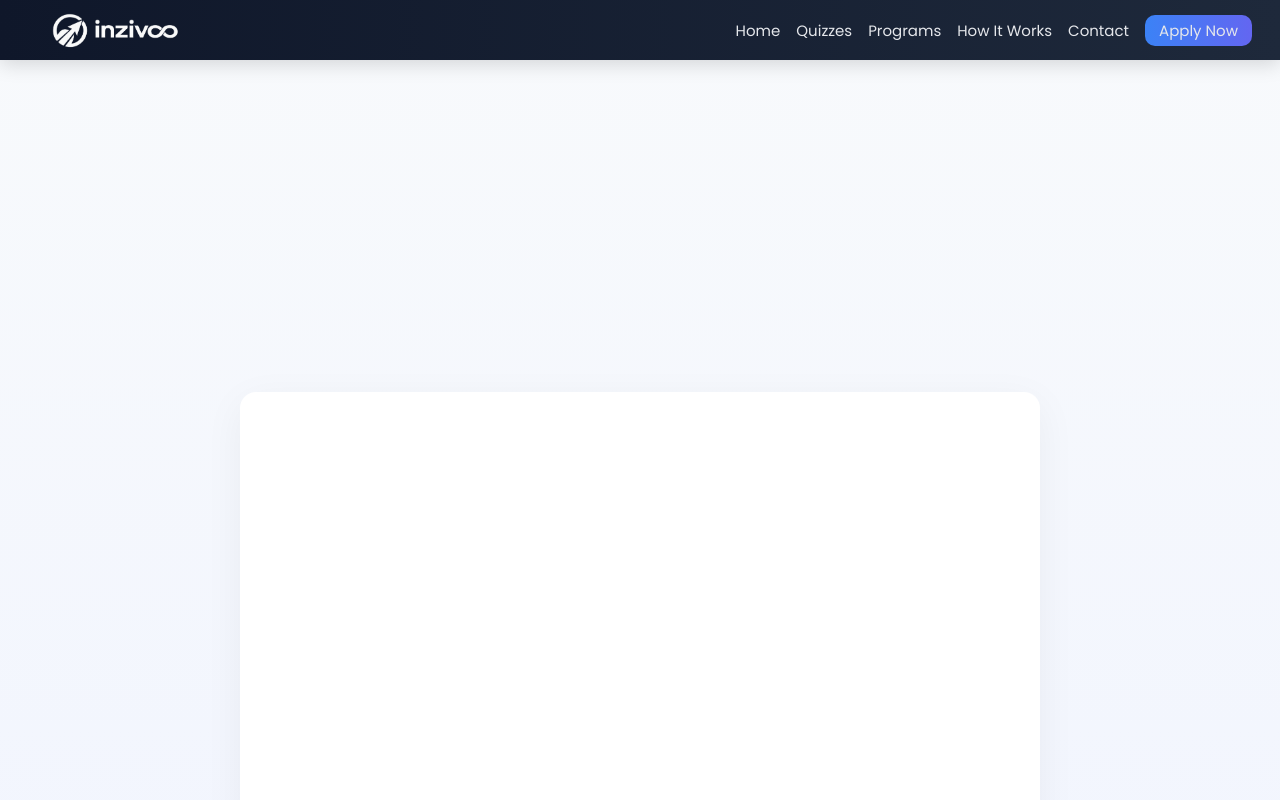
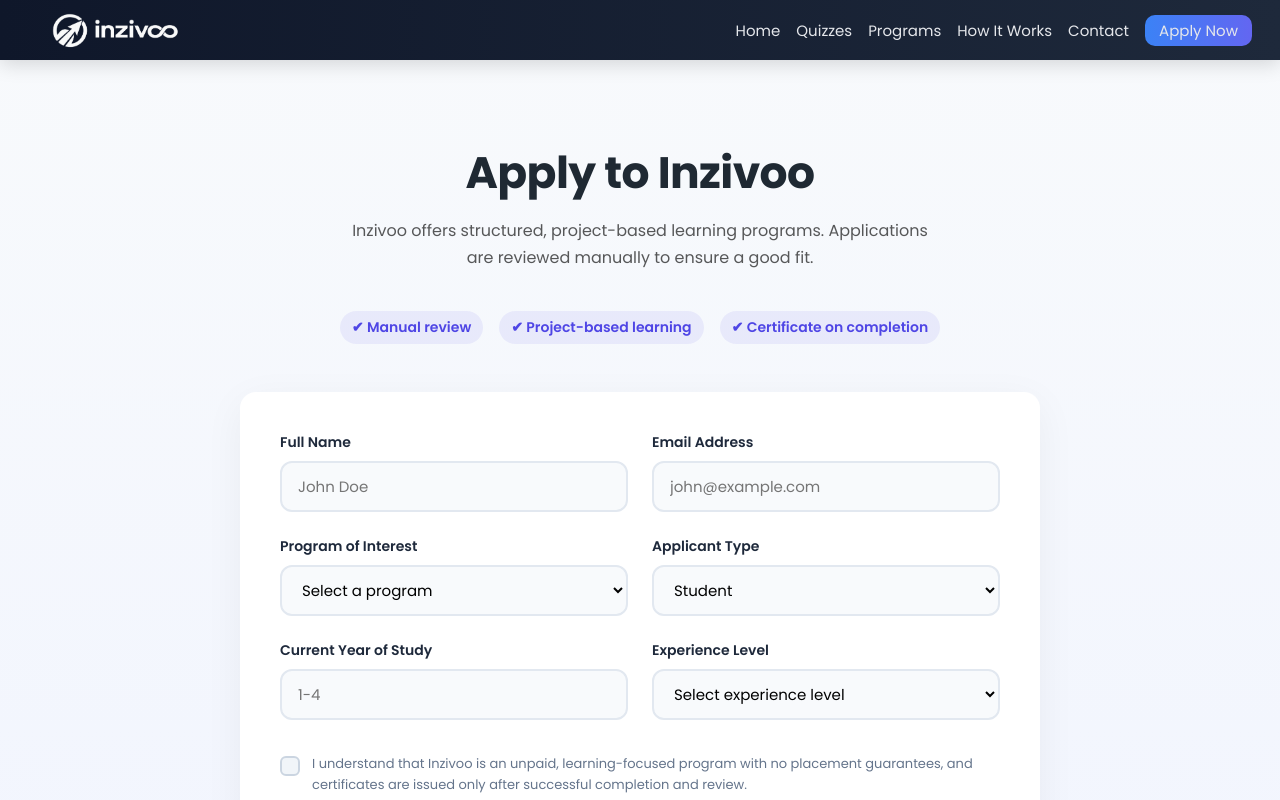
Before and after one commit to pankajsaroha/internhub, a Next.js app: page /apply in a window 1280 px wide. Shown: the top 800 px of the page. Built offline with nearby package versions, Linux system fonts and the light colour scheme.

Commit message:
Fix hard refresh apply page

```diff
--- a/app/apply/page.tsx
+++ b/app/apply/page.tsx
@@ -2,7 +2,7 @@
 export const dynamic = "force-dynamic";
 
 import ApplyForm from "@/components/ApplyForm";
-import { Suspense } from "react";
+import { Suspense, useState, useEffect } from "react";
 import { useSearchParams } from "next/navigation";
 
 /**
@@ -16,7 +16,7 @@ function ApplyContent() {
     return (
         <section className="page-container">
             {/* HEADER */}
-            <header className="apply-header" data-aos="fade-down">
+            <header className="apply-header" data-aos="fade-down" suppressHydrationWarning={true}>
                 <h1>Apply to Inzivoo</h1>
                 <p>
                     Inzivoo offers structured, project-based learning programs.
@@ -40,7 +40,7 @@ function ApplyContent() {
 
 export default function ApplyPage() {
     return (
-        <Suspense fallback={<div />}>
+        <Suspense fallback={<div>Loading...</div>}>
             <ApplyContent />
         </Suspense>
     );
--- a/app/layout.tsx
+++ b/app/layout.tsx
@@ -2,6 +2,7 @@ import "./globals.css";
 import "aos/dist/aos.css";
 import Navbar from "@/components/Navbar";
 import Footer from "@/components/Footer";
+import AOSInit from "@/components/AOSInit";
 
 export const metadata = {
   title: "Inzivoo | Project-Based Training & Certification",
@@ -30,6 +31,7 @@ export default function RootLayout({
         <Navbar />
         {children}
         <Footer />
+        <AOSInit />
       </body>
     </html>
   );
--- a/app/page.tsx
+++ b/app/page.tsx
@@ -15,7 +15,6 @@ export default function Home() {
       <Certificate />
       <Steps />
       <Testimonials />
-      <AOSInit />
     </>
   );
 }
--- a/components/ApplyForm.tsx
+++ b/components/ApplyForm.tsx
@@ -35,6 +35,13 @@ export default function ApplyForm({ initialProgram }: ApplyFormProps) {
         experience_level: "",
         agreed_to_terms: false,
     });
+
+    // Update program if prop changes (e.g. after hydration/suspense)
+    React.useEffect(() => {
+        if (initialProgram) {
+            setFormData(prev => ({ ...prev, program: initialProgram }));
+        }
+    }, [initialProgram]);
 
     const [errors, setErrors] = useState<Partial<Record<keyof FormData, string>>>({});
     const [isSubmitting, setIsSubmitting] = useState(false);
@@ -139,7 +146,7 @@ export default function ApplyForm({ initialProgram }: ApplyFormProps) {
     }
 
     return (
-        <form className="premium-form" onSubmit={handleSubmit} data-aos="fade-up">
+        <form className="premium-form" onSubmit={handleSubmit} data-aos="fade-up" suppressHydrationWarning={true}>
             <div className="form-grid">
                 {/* Full Name */}
                 <div className="form-group">
```
